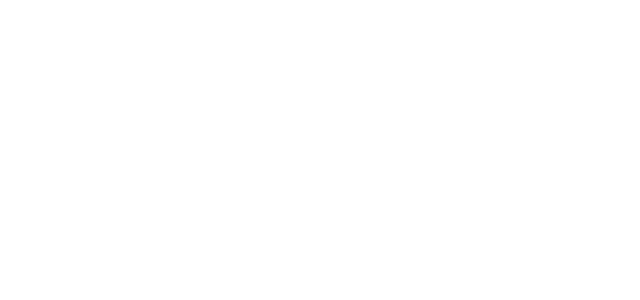
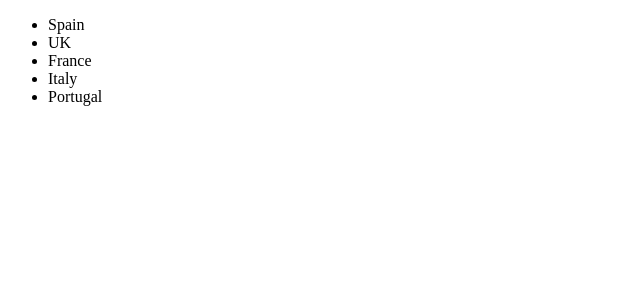
Before and after one commit to kevinmadrid-dev/vuejs3-basics, a Vue app: page / in a window 1280 px wide. Shown: the top 300 px of the page, without its empty margins (0-640 px from the left). Built offline with nearby package versions, Linux system fonts and the light colour scheme.

Commit message:
feat: :construction: Se añadieron directivas al proyecto

```diff
--- a/src/App.vue
+++ b/src/App.vue
@@ -1,5 +1,9 @@
-<template></template>
+<template>
+  <ExampleFor />
+</template>
 
-<script lang="ts" setup></script>
+<script lang="ts" setup>
+import ExampleFor from "./components/Directivas/ExampleFor.vue"
+</script>
 
 <style></style>
--- /dev/null
+++ b/src/components/Directivas/ExampleFor.vue
@@ -0,0 +1,35 @@
+<template>
+  <ul>
+    <li v-for="country in countries" v-bind:key="country.code">
+      {{ country.name }}
+    </li>
+  </ul>
+</template>
+
+<script lang="ts" setup>
+//v-bind:key="", es el identificador único para el for. v-bind:key === :key
+import { Ref, ref } from "vue"
+
+/*let countries: Ref<Array<string>> = ref([
+  "Spain",
+  "France",
+  "UK",
+  "Italy",
+  "Portugal"
+])*/
+
+interface ICountry {
+  code: string
+  name: string
+}
+
+let countries: Ref<Array<ICountry>> = ref([
+  { code: "es", name: "Spain" },
+  { code: "en", name: "UK" },
+  { code: "fr", name: "France" },
+  { code: "it", name: "Italy" },
+  { code: "pt", name: "Portugal" }
+])
+</script>
+
+<style></style>
```
Also changed, not shown: src/components/Directivas/ExampleSelective.vue (added, +13 -0 lines).
